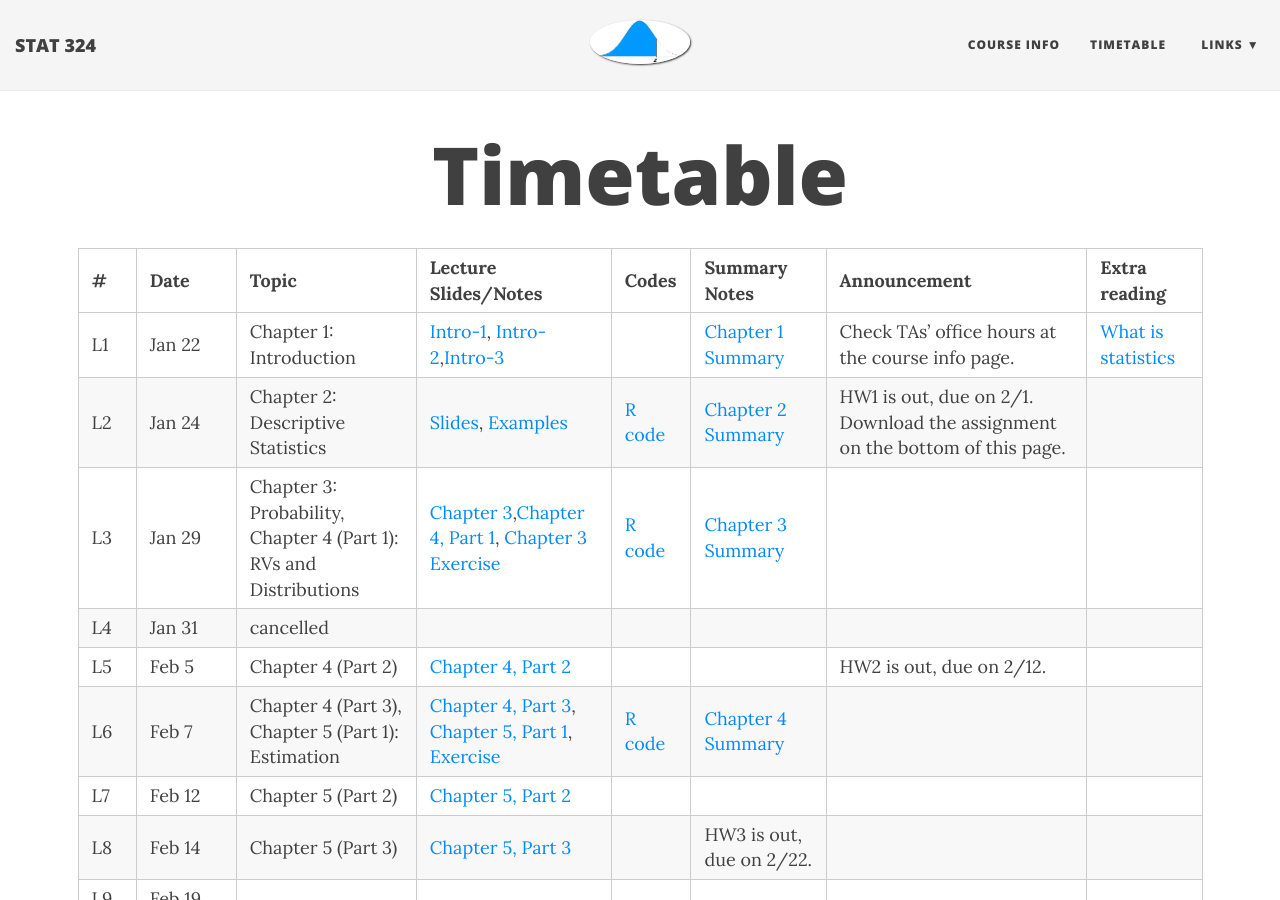
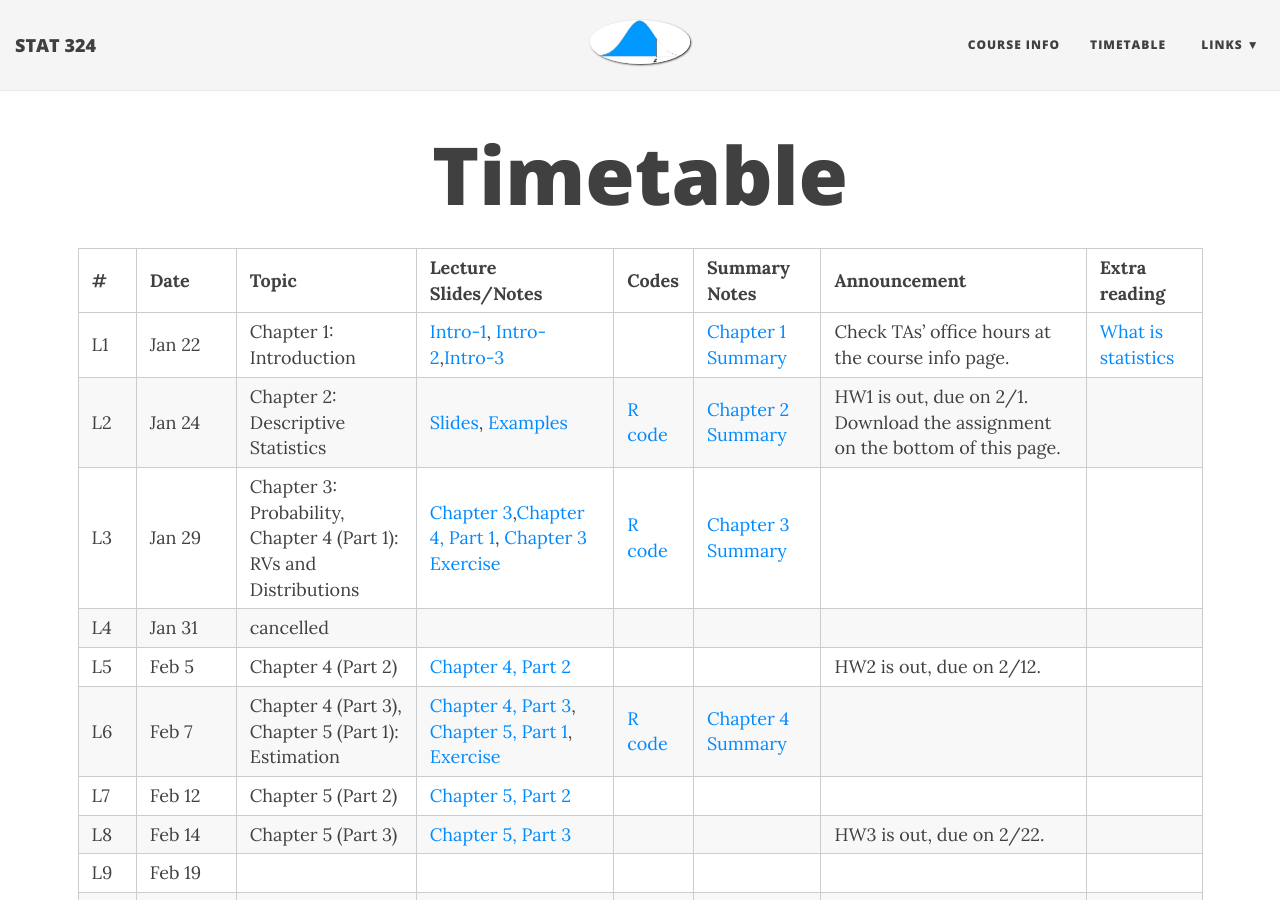
Before and after one commit to duzhewang/stat324, a Jekyll site: the page built from timetable.md, in a window 1280 px wide and 900 px high. Built offline with Jekyll 4.4.1, drawn with Linux system fonts in a browser that asks for light colours; nearby versions of some CDN libraries.

```diff
--- a/timetable.md
+++ b/timetable.md
@@ -15,7 +15,7 @@ css: /css/wide_table.css
 |L5| Feb 5 |Chapter 4 (Part 2)  |[Chapter 4, Part 2](https://github.com/dzwang91/stat324/raw/gh-pages/lectures/chapter4-2.pdf)|  | |  HW2 is out, due on 2/12.  |      |
 |L6| Feb 7 | Chapter 4 (Part 3), Chapter 5 (Part 1): Estimation|[Chapter 4, Part 3](https://github.com/dzwang91/stat324/raw/gh-pages/lectures/chapter4-2.pdf), [Chapter 5, Part 1](https://github.com/dzwang91/stat324/raw/gh-pages/lectures/chapter5-1.pdf), [Exercise](https://github.com/dzwang91/stat324/raw/gh-pages/lectures/Chapter4exercise.pdf)| [R code](https://github.com/dzwang91/stat324/raw/gh-pages/R/chapter4R.txt)   |  [Chapter 4 Summary](https://github.com/dzwang91/stat324/raw/gh-pages/notessummary/Chapter4notes.pdf)|      |      |
 |L7| Feb 12 |Chapter 5 (Part 2) | [Chapter 5, Part 2](https://github.com/dzwang91/stat324/raw/gh-pages/lectures/chapter5-2.pdf) |    |    |    |      |
-|L8| Feb 14 | Chapter 5 (Part 3)| [Chapter 5, Part 3](https://github.com/dzwang91/stat324/raw/gh-pages/lectures/chapter5-3.pdf)    |    |  HW3 is out, due on 2/22.   |      |
+|L8| Feb 14 | Chapter 5 (Part 3)| [Chapter 5, Part 3](https://github.com/dzwang91/stat324/raw/gh-pages/lectures/chapter5-3.pdf)    |    |    |  HW3 is out, due on 2/22.    |
 |L9| Feb 19 |  | |  |    |  |      |
 |L10| Feb 21 | |  |  |    |       |      |
 |L11| Feb 26 | Midterm 1 review |    |     |    |        |      |
```
